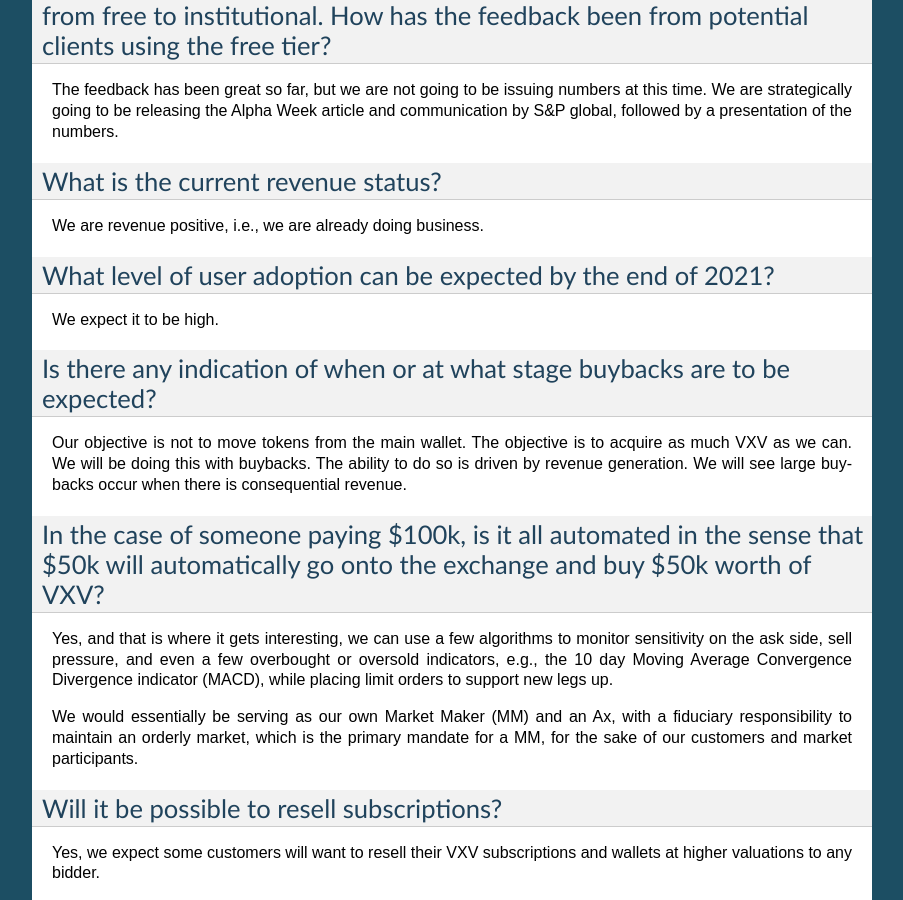
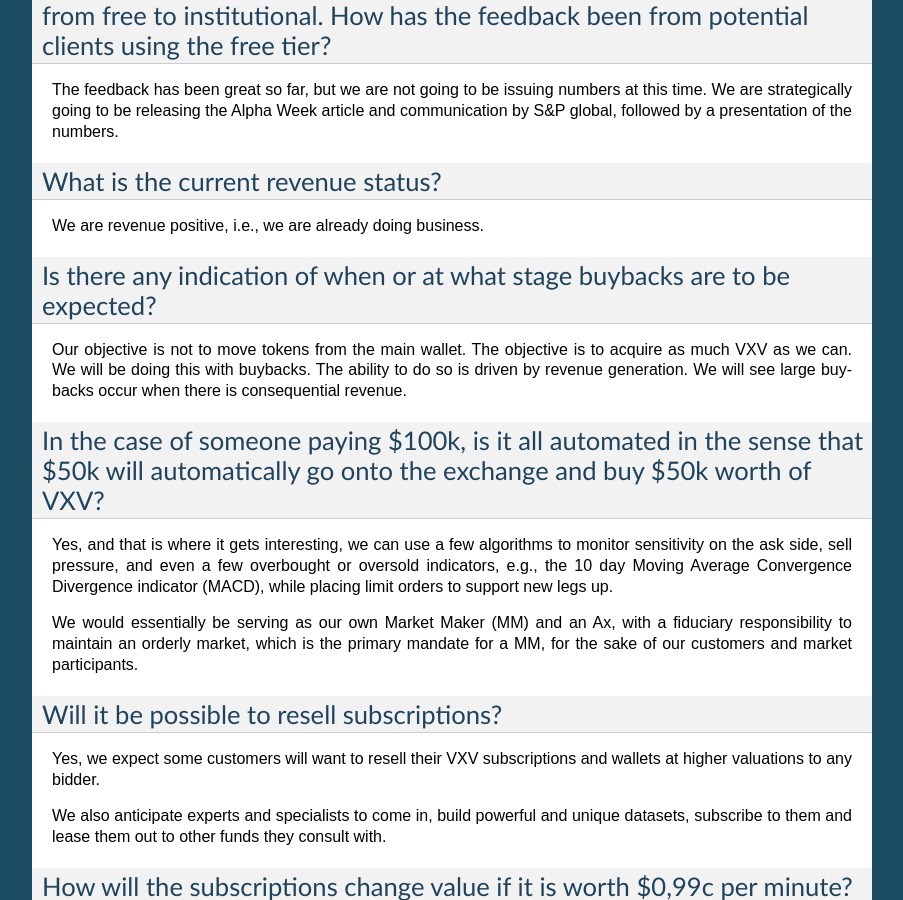
Before and after one commit to vxvfaq/vxvfaq, a Sphinx documentation site: the page built from docs/financials.rst, in a window 1280 px wide and 900 px high, scrolled down 2053 px. Shown: the whole window, without its empty margins (198-1101 px from the left). Built offline with Sphinx 7.4.7, drawn with Linux system fonts in a browser that asks for light colours; some of the changed text lies outside the part shown.

Commit message:
Update financials.rst

```diff
--- a/docs/financials.rst
+++ b/docs/financials.rst
@@ -67,10 +67,6 @@
 
 We are revenue positive, i.e., we are already doing business.
 
-What level of user adoption can be expected by the end of 2021?
--------
-
-We expect it to be high.
 
 Is there any indication of when or at what stage buybacks are to be expected?
 -------
```
